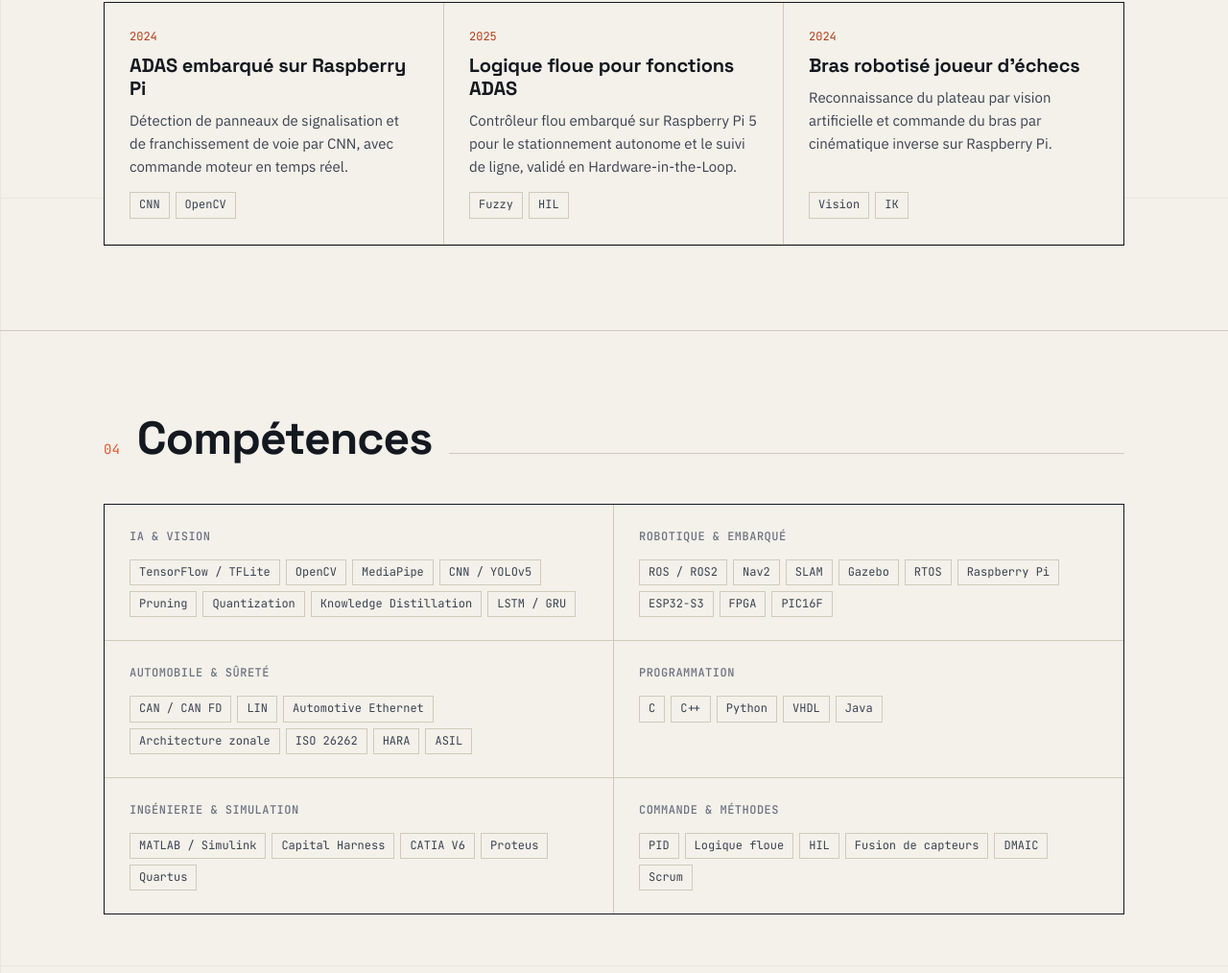
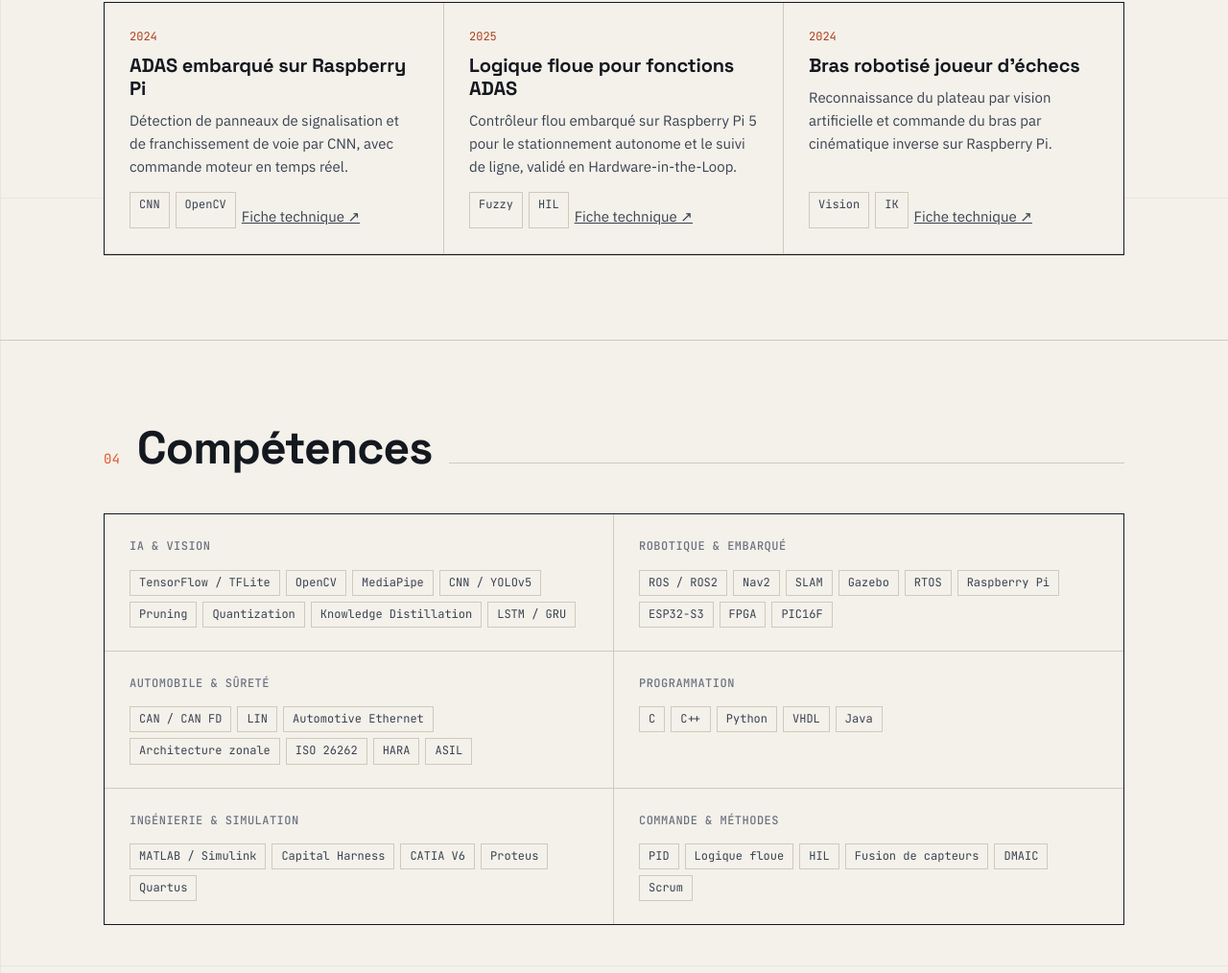
Before and after one commit to ayman2218/ayman-adriouech.io, a plain HTML site: page index.html in a window 1280 px wide. Shown: the part 5394-6408 px from the top of the page at 96% size. Drawn offline with Linux system fonts and the light colour scheme.

Commit message:
feat: link Raspberry Pi ADAS, fuzzy logic and chess robot project pages

```diff
--- a/index.html
+++ b/index.html
@@ -414,9 +414,9 @@ V_y = y_hanche(t) − y_hanche(t−4) <span class="r">→ &gt; 0.03</span>
     <div class="project-links rv" style="display:flex;flex-wrap:wrap;gap:12px;margin:22px 0 34px"><a class="btn primary" href="https://github.com/ayman2218/ayman-adriouech.io/blob/main/projects/ecu-edge-ai-pqk.md" target="_blank" rel="noopener noreferrer">Étude détaillée · PQK ↗</a><a class="btn" href="https://github.com/ayman2218/ayman-adriouech.io/blob/main/projects/fall-detection-robot.md" target="_blank" rel="noopener noreferrer">Détection de chutes · détails ↗</a><a class="btn" href="https://github.com/ayman2218/fall" target="_blank" rel="noopener noreferrer">Code détection de chutes · GitHub ↗</a><a class="btn" href="https://github.com/ayman2218/ayman-adriouech.io/blob/main/projects/autonomous-wheelchair-ros2.md" target="_blank" rel="noopener noreferrer">Chaise ROS 2 ↗</a><a class="btn" href="https://github.com/ayman2218/ayman-adriouech.io/blob/main/projects/grass-watch-ros2.md" target="_blank" rel="noopener noreferrer">Grass Watch ↗</a><a class="btn" href="https://github.com/ayman2218/ayman-adriouech.io/blob/main/projects/leoni-zonal-ee-architecture.md" target="_blank" rel="noopener noreferrer">Expérience LEONI ↗</a></div>
     <article class="feature rv"><div class="top"><span><span class="id">P-05</span> · Automotive / Control</span><span>CARLA · Python</span></div><div class="body"><div><h3>Commande longitudinale & latérale sous CARLA</h3><p>Simulation de conduite autonome : régulation de vitesse par <strong>PID</strong> et suivi de trajectoire latéral par <strong>Stanley</strong>, avec modélisation cinématique et dynamique du véhicule.</p><div class="chips"><span class="chip">CARLA</span><span class="chip">PID</span><span class="chip">Stanley</span><span class="chip">Python</span></div><p style="margin-top:20px"><a class="btn" href="https://github.com/ayman2218/ayman-adriouech.io/blob/main/projects/autonomous-driving-carla.md" target="_blank" rel="noopener noreferrer">Voir l’étude de cas ↗</a></p></div><div class="problem"><b>Disponibilité du code</b><p>Étude documentée à partir de mon CV. Les fichiers de simulation et contrôleurs ne sont pas encore publiés sur GitHub.</p></div></div></article>
     <div class="grid rv">
-      <div class="card"><span class="yr">2024</span><h3>ADAS embarqué sur Raspberry Pi</h3><p>Détection de panneaux de signalisation et de franchissement de voie par CNN, avec commande moteur en temps réel.</p><div class="chips"><span class="chip">CNN</span><span class="chip">OpenCV</span></div></div>
-      <div class="card"><span class="yr">2025</span><h3>Logique floue pour fonctions ADAS</h3><p>Contrôleur flou embarqué sur Raspberry Pi 5 pour le stationnement autonome et le suivi de ligne, validé en Hardware-in-the-Loop.</p><div class="chips"><span class="chip">Fuzzy</span><span class="chip">HIL</span></div></div>
-      <div class="card"><span class="yr">2024</span><h3>Bras robotisé joueur d'échecs</h3><p>Reconnaissance du plateau par vision artificielle et commande du bras par cinématique inverse sur Raspberry Pi.</p><div class="chips"><span class="chip">Vision</span><span class="chip">IK</span></div></div>
+      <div class="card"><span class="yr">2024</span><h3>ADAS embarqué sur Raspberry Pi</h3><p>Détection de panneaux de signalisation et de franchissement de voie par CNN, avec commande moteur en temps réel.</p><div class="chips"><span class="chip">CNN</span><span class="chip">OpenCV</span><p style="margin-top:14px"><a href="https://github.com/ayman2218/ayman-adriouech.io/blob/main/projects/raspberry-pi-adas.md" target="_blank" rel="noopener noreferrer">Fiche technique ↗</a></p></div></div>
+      <div class="card"><span class="yr">2025</span><h3>Logique floue pour fonctions ADAS</h3><p>Contrôleur flou embarqué sur Raspberry Pi 5 pour le stationnement autonome et le suivi de ligne, validé en Hardware-in-the-Loop.</p><div class="chips"><span class="chip">Fuzzy</span><span class="chip">HIL</span><p style="margin-top:14px"><a href="https://github.com/ayman2218/ayman-adriouech.io/blob/main/projects/fuzzy-adas-control.md" target="_blank" rel="noopener noreferrer">Fiche technique ↗</a></p></div></div>
+      <div class="card"><span class="yr">2024</span><h3>Bras robotisé joueur d'échecs</h3><p>Reconnaissance du plateau par vision artificielle et commande du bras par cinématique inverse sur Raspberry Pi.</p><div class="chips"><span class="chip">Vision</span><span class="chip">IK</span><p style="margin-top:14px"><a href="https://github.com/ayman2218/ayman-adriouech.io/blob/main/projects/chess-robotic-arm.md" target="_blank" rel="noopener noreferrer">Fiche technique ↗</a></p></div></div>
     </div>
   </div>
 </section>
```
